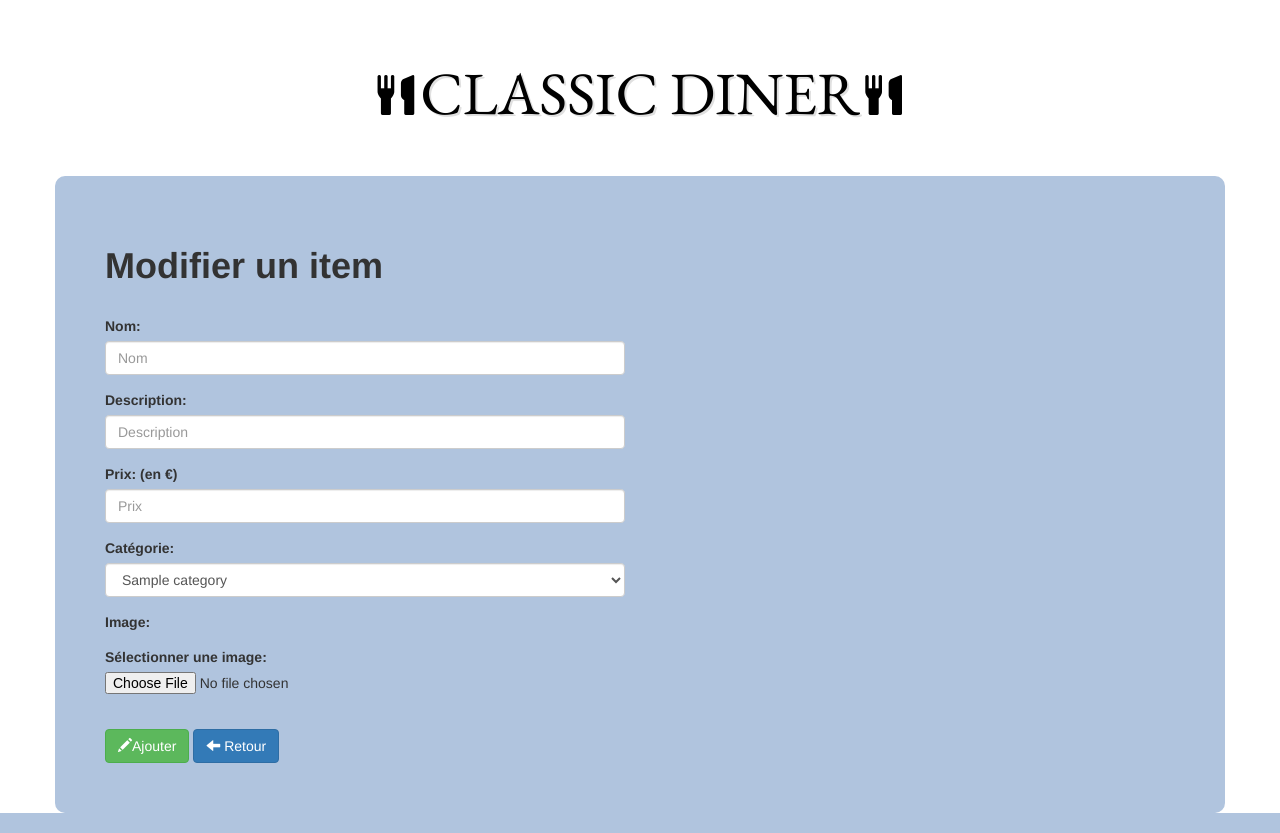
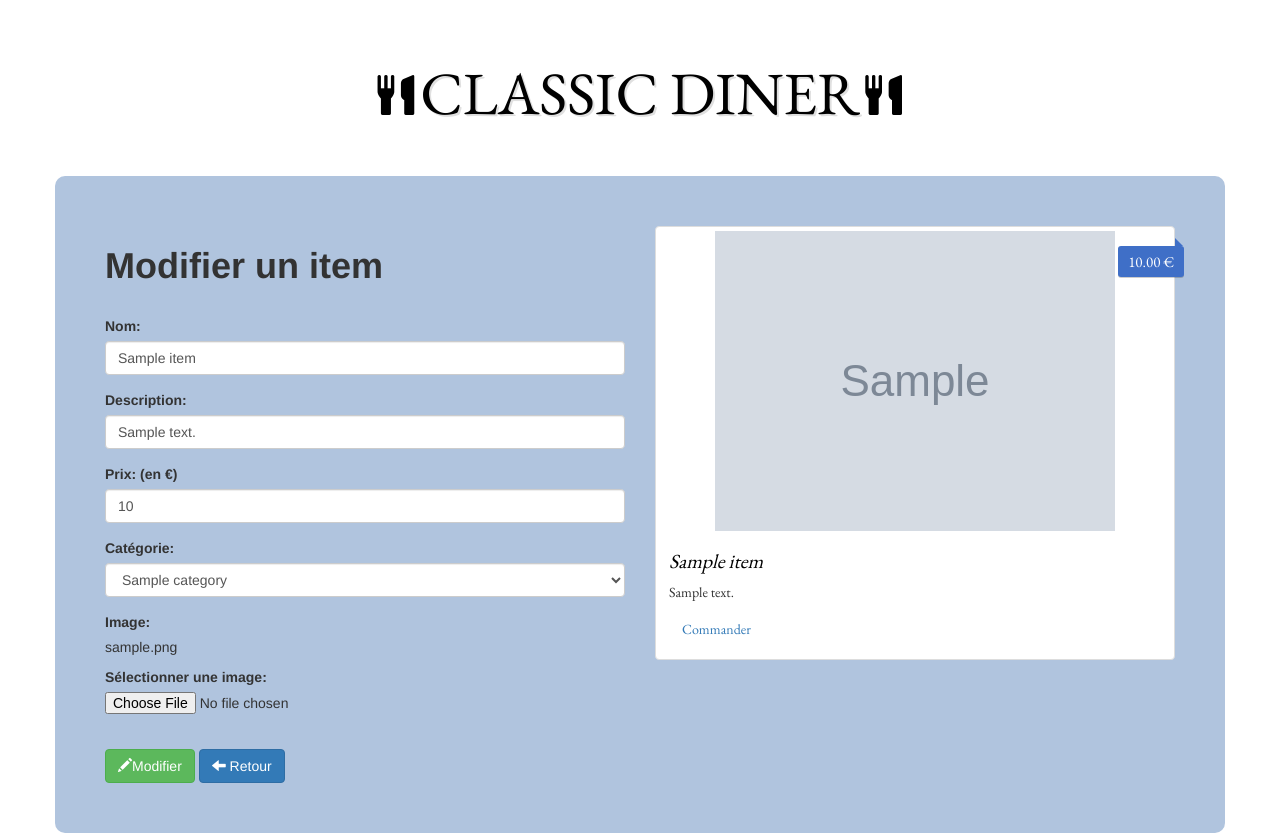
Before and after one commit to Jean-Noel-Esc/americanRestaurant, a PHP site: page /admin/update.php?id=1 in a window 1280 px wide. Run offline with PHP 8.4, Linux system fonts and the light colour scheme; tables that the repository leaves empty or names only in its code hold one stand-in row (values such as "Sample post"); grey boxes marked "Sample" are stand-in pictures; data that the repository does not hold is empty.

Commit message:
update item part 2
formulaire update
gestion modif image ou non

```diff
--- a/admin/index.php
+++ b/admin/index.php
@@ -38,7 +38,7 @@
                     <?php
                     require "database.php";
                     $db = Database::connect();
-                    $statement = $db->query('SELECT items.id, items.name, items.price, categories.name AS category
+                    $statement = $db->query('SELECT items.id, items.name, items.description, items.price, categories.name AS category
                                             FROM items LEFT JOIN categories ON items.category = categories.id
                                             ORDER BY items.id DESC');
                     while($item = $statement->fetch())
--- a/admin/update.php
+++ b/admin/update.php
@@ -1,7 +1,14 @@
 <?php
     require 'database.php';
+
+    if(!empty($_GET['id']))
+    {
+        $id = checkinput($_GET['id']);
+    }
+
     $nameError = $descriptionError = $priceError = $categoryError = $imageError =
     $name = $description = $price = $category = $image = "";
+
     if(!empty($_POST))
     {
         $name            = checkinput($_POST['name']);
@@ -12,7 +19,7 @@
         $imagePath       = '../images/' . basename($image);
         $imageExtension  = pathinfo($imagePath, PATHINFO_EXTENSION);
         $isSuccess       = true;
-        $isUploadSuccess = false;
+        // $isUploadSuccess = false;
 
         if(empty($name))
         {
@@ -36,11 +43,11 @@
         }
         if(empty($image))
         {
-            $imageError = "Ce champ est obligatoire";
-            $isSuccess = false;
+            $isImageUpdated = false;
         }
             else
             {
+                $isImageUpdated = true;
                 $isUploadSuccess = true;
                 if($imageExtension != "jpg" && $imageExtension != "png" && $imageExtension != "jpeg" && $imageExtension != "gif")
                 {
@@ -67,14 +74,48 @@
                 }
             }
 
-        if($isSuccess && $isUploadSuccess)
+        if(($isSuccess && $isImageUpdated && $isUploadSuccess) || ($isSuccess && !$isImageUpdated) )
         {
             $db = Database::connect();
-            $statement = $db->prepare("INSERT INTO items (name,description,price,category,image) values(?,?,?,?,?)");
-            $statement ->execute(array($name,$description,$price,$category,$image));
+            if ($isImageUpdated)
+            {
+                $statement = $db->prepare("UPDATE items set name = ?, description = ?, price = ?, category = ?, image = ? WHERE id = ?");
+                $statement ->execute(array($name,$description,$price,$category,$image,$id));
+            }
+            else
+            {
+                $statement = $db->prepare("UPDATE items set name = ?, description = ?, price = ?, category = ? WHERE id = ?");
+                $statement ->execute(array($name,$description,$price,$category,$id));
+            }
+
             Database::disconnect();
             header("location: index.php");
         }
+        else if($isImageUpdated && !$isUploadSuccess)
+        {
+            $db = Database::connect();
+            $statement = $db->prepare("SELECT image FROM items WHERE id = ?");
+            $statement->execute(array($id));
+            $item = $statement->fetch();
+            $image = $item['image'];
+            Database::disconnect();
+
+        }
+
+    }
+    else
+    {
+        $db = Database::connect();
+        $statement = $db->prepare("SELECT * FROM items WHERE id = ?");
+        $statement->execute(array($id));
+        $item = $statement->fetch();
+        $name            = $item['name'];
+        $description     = $item['description'];
+        $price           = $item['price'];
+        $category        = $item['category'];
+        $image           = $item['image'];
+        Database::disconnect();
+        // header("location: index.php");
     }
 
     function checkInput($data)
@@ -132,7 +173,7 @@
                                 $db = Database::connect();
                                 foreach($db->query('SELECT * FROM categories') as $row)
                                 {
-                                    if($row['id' == $category])
+                                    if($row['id'] == $category)
                                         echo '<option selected="selected" value="' . $row['id'] . '">' . $row['name'] . '</option>';
                                     else
                                         echo '<option value="' . $row['id'] . '">' . $row['name'] . '</option>';
@@ -151,10 +192,21 @@
                     </div>
                     <br>
                     <div class="form action">
-                        <button type="submit" class="btn btn-success"><span class="glyphicon glyphicon-pencil"></span>Ajouter</button>
+                        <button type="submit" class="btn btn-success"><span class="glyphicon glyphicon-pencil"></span>Modifier</button>
                         <a class="btn btn-primary" href="index.php"><span class="glyphicon glyphicon-arrow-left"></span> Retour</a>
                     </div>
                 </form>
+            </div>
+            <div class="col-sm-6 site">
+                <div class="thumbnail">
+                        <img src="<?php echo '../images/' . $image ; ?>" alt="...">
+                        <div class="price"><?php echo number_format((float)$price,2, '.', '' ) .' '. '€'; ?></div>
+                            <div class="caption">
+                                    <h4><?php echo $name; ?></h4>
+                                    <p><?php echo $description; ?></p>
+                                    <a href="#" class="btn btn-order" role="button">Commander</a>
+                            </div>
+                    </div>
             </div>
         </div>
     </div>
```
Also changed, not shown: images/2.jpg (added).
